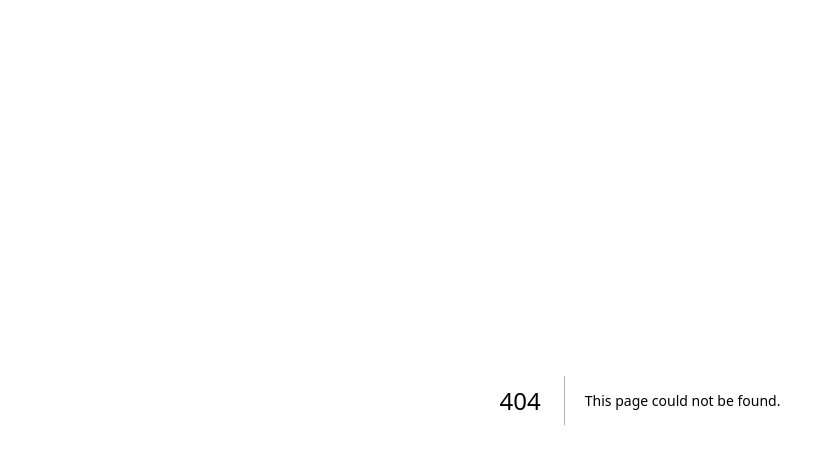
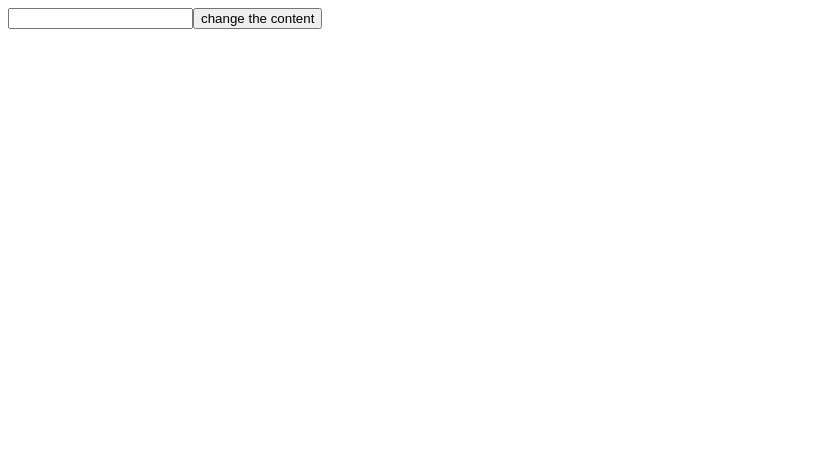
Before and after one commit to locknono/react-s-demo, a Next.js app: page /ref-demo in a window 1280 px wide. Before the commit this address had no page. Shown: the top 464 px of the page, without its empty margins (0-835 px from the left). Built offline with nearby package versions, Linux system fonts and the light colour scheme.

Commit message:
feat: ref and context demo

```diff
--- a/src/components/useRef-demo.tsx
+++ b/src/components/useRef-demo.tsx
@@ -1,11 +1,20 @@
-import React from 'react';
+import { useRef } from "react";
 
-function UseRefDemo() {
+export default function UseRefDemo() {
+  const inputRef = useRef<any>(null);
+
+  function handleClick() {
+    if (!inputRef.current) {
+      return;
+    }
+    const html = `<div>HTML <img src="" onerror='alert("you were hacked")'></div>`;
+    inputRef.current.innerHtml = html;
+  }
+
   return (
     <div>
-      UseRefDemo
+      <input ref={inputRef} />
+      <button onClick={handleClick}>change the content</button>
     </div>
   );
 }
-
-export default UseRefDemo;
--- a/src/pages/graph-demo/index.tsx
+++ b/src/pages/graph-demo/index.tsx
@@ -37,7 +37,7 @@ export default function Demo() {
   return (
     <div>
       <button onClick={handleSwitchMode}>change Data</button>
-      <Panel {...data} />
+      <Panel mode={data.mode} content={data.content} />
     </div>
   );
 }
--- /dev/null
+++ b/src/pages/ref-demo/index.tsx
@@ -0,0 +1,8 @@
+import UseRefDemo from "@/components/useRef-demo";
+import React from "react";
+
+function RefDemo() {
+  return <UseRefDemo />;
+}
+
+export default RefDemo;
```
Also changed, not shown: src/components/useContext-demo.tsx (+4 -6 lines), src/pages/context-demo/index.tsx (added, +14 -0 lines).
